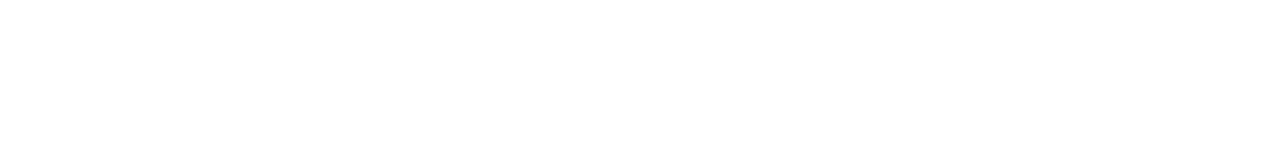
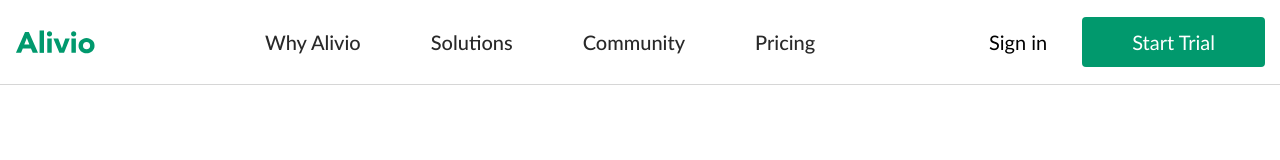
Before and after one commit to DrMarkes/alivio-landing, a plain HTML site: page index.html in a window 1280 px wide. Drawn offline with Linux system fonts and the light colour scheme.

Commit message:
header complite

```diff
--- a/css/base.css
+++ b/css/base.css
@@ -1,2 +1,31 @@
 body {
+    font-family: 'Lato', serif;
+    font-weight: 400;
+    font-size: 20px;
+    color: #484848;
 }
+
+/* Utility */
+
+.none {
+    display: none !important;
+}
+
+.visually-hidden {
+    position: absolute;
+    opacity: 0;
+    width: 0;
+    height: 0;
+    display: block;
+    margin-left: -1000px;
+    background: transparent;
+    font-size: 0;
+}
+
+/* Grid */
+
+.container {
+    max-width: 1400px;
+    padding: 0 15px;
+    margin: 0 auto;
+}
--- /dev/null
+++ b/css/blocks/header.css
@@ -0,0 +1,80 @@
+.header {
+    border-bottom: 1px solid #d6d6d6;
+    padding: 17px 0;
+}
+
+.header-row {
+    display: flex;
+    justify-content: flex-start;
+    height: inherit;
+    flex-wrap: wrap;
+}
+
+.header-logo {
+    margin-right: 135px;
+}
+
+.header-logo a {
+    display: flex;
+    height: 100%;
+}
+
+.header-logo img {
+    width: 80px;
+}
+
+.header-nav ul {
+    display: flex;
+    flex-wrap: wrap;
+}
+
+.header-nav li {
+    display: flex;
+}
+
+.header-nav a {
+    padding: 13px 35px;
+    font-weight: 500;
+    color: #292929;
+}
+
+.header-nav a:hover {
+    color: #01996d;
+}
+
+.header-login {
+    display: flex;
+    margin-left: auto;
+}
+
+.header-login a {
+    padding: 13px 25px;
+    line-height: 24px;
+    color: #000;
+}
+
+.header-login > *:not(:last-child) {
+    margin-right: 10px;
+}
+
+.header-login a:hover {
+    color: #01996d;
+}
+
+.btn,
+a.btn {
+    padding: 13px 50px;
+    font-weight: 400;
+    font-size: 20px;
+    line-height: 24px;
+    color: #fff;
+    background-color: #01996d;
+    border-radius: 4px;
+    transition: opacity 0.2s ease;
+}
+
+.btn:hover,
+a.btn:hover {
+    opacity: 0.8;
+    color: #fff;
+}
--- a/css/reset.css
+++ b/css/reset.css
@@ -12,8 +12,13 @@
 a,
 a:visited,
 a:hover {
-    color: inherit;
+    text-align: center;
     text-decoration: none;
+    transition: color 0.2s ease;
+}
+
+a:hover {
+    color: #01996D;
 }
 
 a:active,
@@ -47,6 +52,10 @@ p {
 
 p + p {
     margin-top: 1em;
+}
+
+ul {
+    list-style: none;
 }
 
 img,
--- a/index.html
+++ b/index.html
@@ -7,10 +7,35 @@
     <title>Alivio</title>
     <link rel="stylesheet" href="./css/reset.css">
     <link rel="stylesheet" href="./css/base.css">
+    <!-- Blocks css -->
+    <link rel="stylesheet" href="./css/blocks/header.css">
+    <!-- Fonts -->
     <link rel="stylesheet" href="./css/fonts/Georgia/stylesheet.css">
     <link rel="stylesheet" href="./css/fonts/Lato/stylesheet.css">
 </head>
 <body>
-
+    <header class="header">
+        <div class="container">
+            <div class="header-row">
+                <div class="header-logo">
+                    <a href="#">
+                        <img src="./img/Logo.svg" alt="Logo">
+                    </a>
+                </div>
+                <nav class="header-nav">
+                    <ul>
+                        <li><a href="#">Why Alivio</a></li>
+                        <li><a href="#">Solutions</a></li>
+                        <li><a href="#">Community</a></li>
+                        <li><a href="#">Pricing</a></li>
+                    </ul>
+                </nav>
+                <div class="header-login">
+                    <a href="#">Sign in</a>
+                    <a class="btn" href="#">Start Trial</a>
+                </div>
+            </div>
+        </div>
+    </header>
 </body>
 </html>
```
Also changed, not shown: img/Logo.svg (added).
